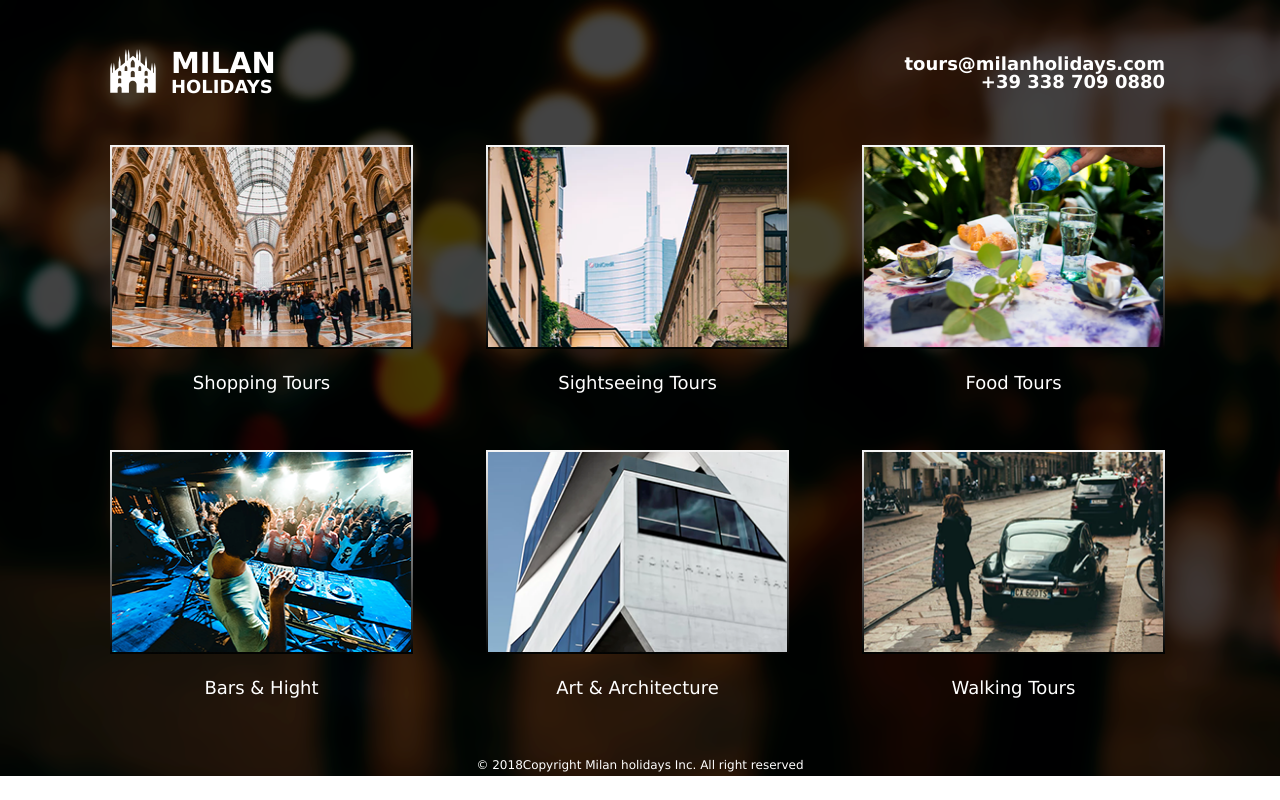
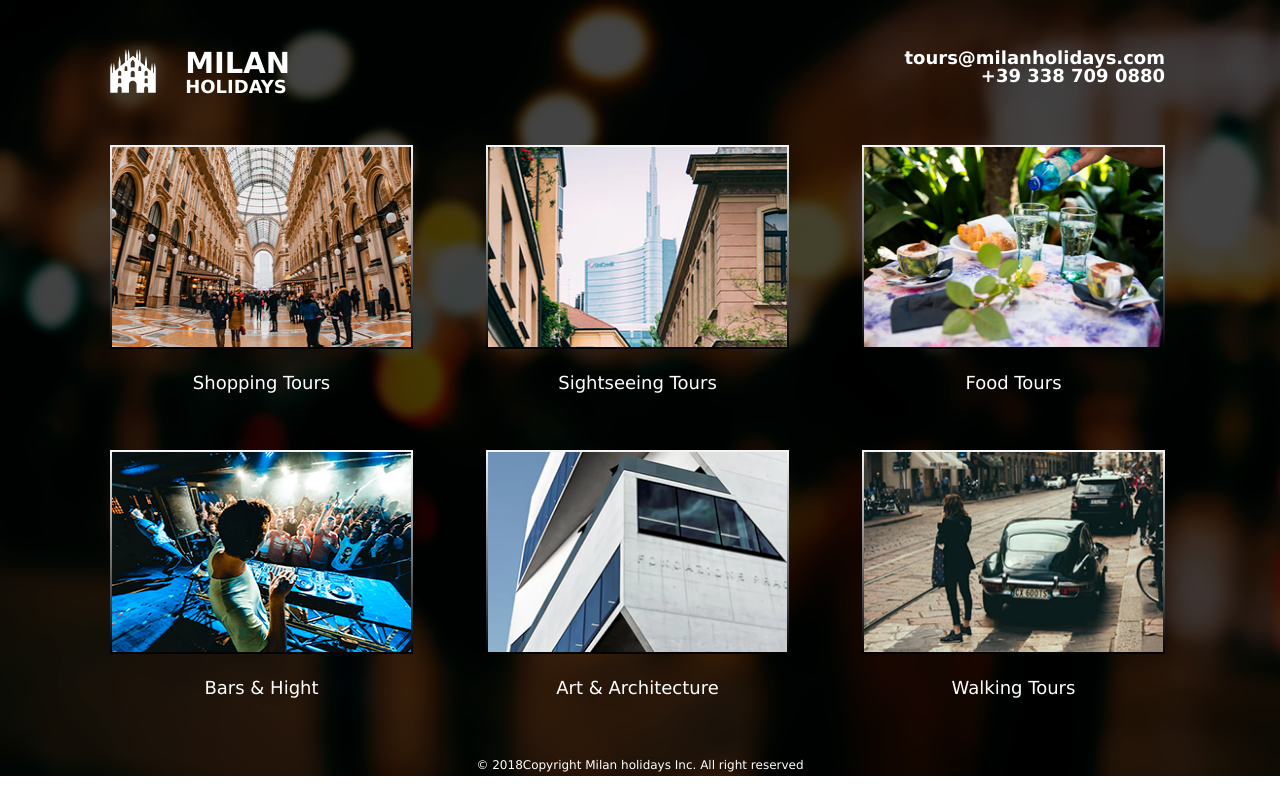
Before and after one commit to ArtemLutsenko/html_cssHW, a plain HTML site: page HW7_1/index.html in a window 1280 px wide. Drawn offline with Linux system fonts and the light colour scheme.

Commit message:
HW7_grid

```diff
--- a/HW7_1/css/style.css
+++ b/HW7_1/css/style.css
@@ -14,10 +14,8 @@ body {
     width: 1055px;
     margin-top: 49px;
     margin-bottom: 49px;
-    display: flex;
-    align-content: space-between;
-    justify-content: space-between;
-    align-items: center
+    display: grid;
+    grid-template-columns: 1fr 1fr;
 }
 
 .orange {
@@ -27,11 +25,7 @@ body {
 .logo-img {
     width: 46px;
     height: 44px;
-    margin-right: 15px;
 }
-
-
-.header-right-side {}
 
 .header-first-word {
     font-size: 29px;
@@ -57,7 +51,6 @@ body {
     font-weight: 700;
     text-align: right;
 }
-
 
 .galary-item {
     display: inline-block;
@@ -94,7 +87,6 @@ body {
     -webkit-border-image: -webkit-linear-gradient(top, #f5f5f5 0%, #020302 100%);
     border-image: linear-gradient(to bottom, #f5f5f5 0%, #020302 100%);
     border-image-slice: 1;
-
 }
 
 .galary-text {
@@ -108,8 +100,8 @@ body {
 }
 
 .galary {
-    display: flex;
-    flex-wrap: wrap;
+    display: grid;
+    grid-template-columns: 1fr 1fr 1fr;
 }
 
 .text {
@@ -122,9 +114,9 @@ body {
 }
 
 .header-right-side-link {
-    display: flex;
-    flex-wrap: wrap;
-    width: 200px;
+    display: grid;
+    grid-template-columns: 1fr 1fr;
+    width: 180px;
     text-decoration: none;
 
 }
@@ -149,7 +141,6 @@ body {
 .header-logo {
     width: 46px;
     height: 44px;
-    margin-right: 15px;
     background-image: url(../img/logo.png);
 }
 
@@ -203,7 +194,3 @@ body {
 .galary-item:hover .popup-galary {
     opacity: 2;
 }
-
-
-
-.header-left-side {}
```
